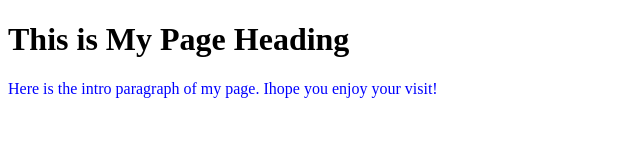
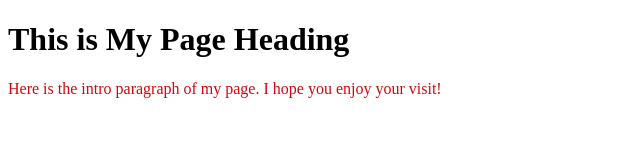
Before and after one commit to bhc-webdev/web-authoring-2025, a plain HTML site: page index.html in a window 1280 px wide. Shown: the whole page, without its empty margins (0-640 px from the left). Drawn offline with Linux system fonts and the light colour scheme.

Commit message:
Fixed text and color

```diff
--- a/index.html
+++ b/index.html
@@ -9,7 +9,7 @@
 
 <body>
     <h1>This is My Page Heading</h1>
-    <p style="color: #00f;">Here is the intro paragraph of my page. Ihope you enjoy your visit!</p>
+    <p style="color: rgb(209, 8, 12);">Here is the intro paragraph of my page. I hope you enjoy your visit!</p>
 </body>
 
 </html>
```
